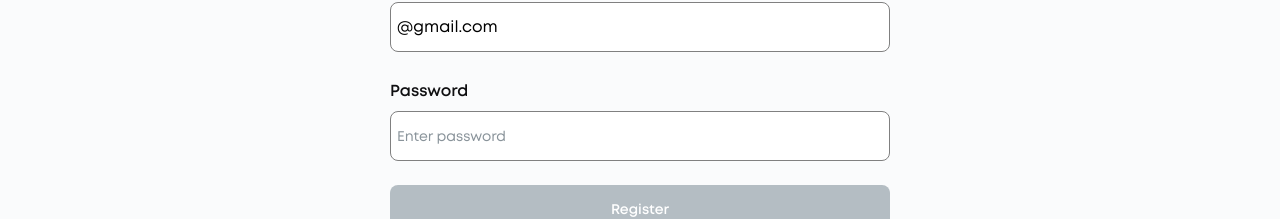
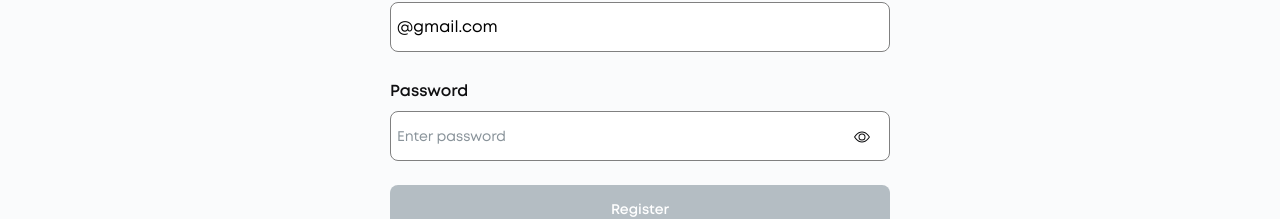
Before and after one commit to fe-may23-bugs-and-hugs/nice-gadgets-fe, a React (Create React App) app: page /auth/signUp in a window 1280 px wide. Shown: the part 319-538 px from the top of the page. Built offline with nearby package versions, Linux system fonts and the light colour scheme.

Commit message:
add password toggle

```diff
--- a/src/module/LoginPage/components/Form.styled.tsx
+++ b/src/module/LoginPage/components/Form.styled.tsx
@@ -46,6 +46,7 @@ export const InputWrapper = styled.div`
   display: flex;
   flex-direction: column;
   gap: 4px;
+  position: relative;
 `;
 
 export const SubmitButton = styled.button`
@@ -109,3 +110,29 @@ export const FormLink = styled(Link)`
     color: ${(props) => props.theme.colors.graySecondary};
   }
 `;
+
+export const ToggleButton = styled.button`
+  background-color: ${(props) => props.theme.colors.white};
+  position: absolute;
+  right: 14px;
+  bottom: 10px;
+
+  border: none;
+  cursor: pointer;
+
+  ${onTablet(`
+    right: 14px;
+    bottom: 15px;
+  `)}
+
+  &:hover svg use {
+    fill: ${(props) => props.theme.colors.graySecondary};
+  }
+`;
+
+export const IconWrapper = styled.div`
+  display: flex;
+  justify-content: center;
+  height: 16px;
+  width: 16px;
+`;
--- a/src/module/LoginPage/components/LoginForm/LoginForm.tsx
+++ b/src/module/LoginPage/components/LoginForm/LoginForm.tsx
@@ -1,5 +1,5 @@
 /*eslint-disable*/
-import React, { useContext } from 'react';
+import React, { useContext, useState } from 'react';
 import {
   SectionWrapper,
   Form,
@@ -9,13 +9,17 @@ import {
   Input,
   FormWrapper,
   FormLink,
+  ToggleButton,
+  IconWrapper,
 } from '../Form.styled';
 import { useForm } from 'react-hook-form';
 import { LoginTypes } from '../../../../types/Login';
 import { AuthContext } from '../../../../context/authContext';
 import { Navigate } from 'react-router-dom';
+import { Icon, IconSprite } from '../../../shared';
 
 export const LoginForm: React.FC = () => {
+  const [showPassword, setShowPassword] = useState(false);
   const { onSendLogin, isAuth, error, onResetErrors } = useContext(AuthContext);
   const {
     register,
@@ -43,6 +47,10 @@ export const LoginForm: React.FC = () => {
     onResetErrors();
   };
 
+  const handlePasswordToggle = () => {
+    setShowPassword(!showPassword);
+  };
+
   return (
     <SectionWrapper>
       <FormWrapper>
@@ -65,7 +73,7 @@ export const LoginForm: React.FC = () => {
           <InputWrapper>
             <Label htmlFor="password">Password</Label>
             <Input
-              type="password"
+              type={showPassword ? 'text' : 'password'}
               id="password"
               placeholder="Enter password"
               {...register('password', {
@@ -77,6 +85,16 @@ export const LoginForm: React.FC = () => {
               })}
               onChange={clearError}
             />
+            <ToggleButton onClick={handlePasswordToggle}>
+              <IconSprite />
+              <IconWrapper>
+                {showPassword ? (
+                  <Icon spriteName="eye-closed" />
+                ) : (
+                  <Icon spriteName="eye-open" />
+                )}
+              </IconWrapper>
+            </ToggleButton>
             {errors.password && (
               <span style={{ color: 'red' }}>{errors.password.message}</span>
             )}
@@ -85,7 +103,7 @@ export const LoginForm: React.FC = () => {
             Log In
           </SubmitButton>
         </Form>
-        <FormLink to="/signUp">Sign Up</FormLink>
+        <FormLink to="/auth/signUp">Sign Up</FormLink>
       </FormWrapper>
     </SectionWrapper>
   );
--- a/src/module/LoginPage/components/RegistrationForm/RegistrationForm.tsx
+++ b/src/module/LoginPage/components/RegistrationForm/RegistrationForm.tsx
@@ -1,21 +1,27 @@
 /*eslint-disable*/
 
-import React, { useContext } from 'react';
+import React, { useContext, useState } from 'react';
 import {
   Form,
+  FormLink,
   FormWrapper,
+  IconWrapper,
   Input,
   InputWrapper,
   Label,
   SectionWrapper,
   SubmitButton,
+  ToggleButton,
 } from '../Form.styled';
 import { useForm } from 'react-hook-form';
 import { RegisterData } from '../../../../types/Register';
 import { AuthContext } from '../../../../context';
 import { Navigate } from 'react-router-dom';
+import { Icon, IconSprite } from '../../../shared';
 
 export const RegistrationForm: React.FC = () => {
+  const [showPassword, setShowPassword] = useState(false);
+
   const { onRegisterUser, isAuth } = useContext(AuthContext);
   const {
     register,
@@ -39,6 +45,10 @@ export const RegistrationForm: React.FC = () => {
   if (isAuth) {
     return <Navigate to="/" />;
   }
+
+  const handlePasswordToggle = () => {
+    setShowPassword(!showPassword);
+  };
 
   console.log(errors);
 
@@ -87,11 +97,21 @@ export const RegistrationForm: React.FC = () => {
                   message: 'Password should be at least 4 characters long',
                 },
               })}
-              type="password"
+              type={showPassword ? 'text' : 'password'}
               id="password"
               placeholder="Enter password"
               required
             />
+            <ToggleButton onClick={handlePasswordToggle}>
+              <IconSprite />
+              <IconWrapper>
+                {showPassword ? (
+                  <Icon spriteName="eye-closed" />
+                ) : (
+                  <Icon spriteName="eye-open" />
+                )}
+              </IconWrapper>
+            </ToggleButton>
             {errors.password && (
               <span style={{ color: 'red' }}>{errors.password.message}</span>
             )}
@@ -100,6 +120,7 @@ export const RegistrationForm: React.FC = () => {
             Register
           </SubmitButton>
         </Form>
+        {/* <FormLink to="/auth/logIn">Log In</FormLink> */}
       </FormWrapper>
     </SectionWrapper>
   );
--- a/src/module/shared/Sprites/IconsSprite.js
+++ b/src/module/shared/Sprites/IconsSprite.js
@@ -131,6 +131,15 @@ export const IconSprite = () => {
         <symbol viewBox="0 0 16 16" id="moon">
           <path d="M6 .278a.768.768 0 0 1 .08.858 7.208 7.208 0 0 0-.878 3.46c0 4.021 3.278 7.277 7.318 7.277.527 0 1.04-.055 1.533-.16a.787.787 0 0 1 .81.316.733.733 0 0 1-.031.893A8.349 8.349 0 0 1 8.344 16C3.734 16 0 12.286 0 7.71 0 4.266 2.114 1.312 5.124.06A.752.752 0 0 1 6 .278zM4.858 1.311A7.269 7.269 0 0 0 1.025 7.71c0 4.02 3.279 7.276 7.319 7.276a7.316 7.316 0 0 0 5.205-2.162c-.337.042-.68.063-1.029.063-4.61 0-8.343-3.714-8.343-8.29 0-1.167.242-2.278.681-3.286z" />
         </symbol>
+        <symbol viewBox="0 0 16 16" id="eye-open">
+          <path d="M16 8s-3-5.5-8-5.5S0 8 0 8s3 5.5 8 5.5S16 8 16 8zM1.173 8a13.133 13.133 0 0 1 1.66-2.043C4.12 4.668 5.88 3.5 8 3.5c2.12 0 3.879 1.168 5.168 2.457A13.133 13.133 0 0 1 14.828 8c-.058.087-.122.183-.195.288-.335.48-.83 1.12-1.465 1.755C11.879 11.332 10.119 12.5 8 12.5c-2.12 0-3.879-1.168-5.168-2.457A13.134 13.134 0 0 1 1.172 8z" />
+          <path d="M8 5.5a2.5 2.5 0 1 0 0 5 2.5 2.5 0 0 0 0-5zM4.5 8a3.5 3.5 0 1 1 7 0 3.5 3.5 0 0 1-7 0z" />
+        </symbol>
+        <symbol viewBox="0 0 16 16" id="eye-closed">
+          <path d="M13.359 11.238C15.06 9.72 16 8 16 8s-3-5.5-8-5.5a7.028 7.028 0 0 0-2.79.588l.77.771A5.944 5.944 0 0 1 8 3.5c2.12 0 3.879 1.168 5.168 2.457A13.134 13.134 0 0 1 14.828 8c-.058.087-.122.183-.195.288-.335.48-.83 1.12-1.465 1.755-.165.165-.337.328-.517.486l.708.709z" />
+          <path d="M11.297 9.176a3.5 3.5 0 0 0-4.474-4.474l.823.823a2.5 2.5 0 0 1 2.829 2.829l.822.822zm-2.943 1.299.822.822a3.5 3.5 0 0 1-4.474-4.474l.823.823a2.5 2.5 0 0 0 2.829 2.829z" />
+          <path d="M3.35 5.47c-.18.16-.353.322-.518.487A13.134 13.134 0 0 0 1.172 8l.195.288c.335.48.83 1.12 1.465 1.755C4.121 11.332 5.881 12.5 8 12.5c.716 0 1.39-.133 2.02-.36l.77.772A7.029 7.029 0 0 1 8 13.5C3 13.5 0 8 0 8s.939-1.721 2.641-3.238l.708.709zm10.296 8.884-12-12 .708-.708 12 12-.708.708z" />
+        </symbol>
         <symbol viewBox="0 0 15.668 14.853" id="account">
           <g
             id="Dribbble-Light-Preview"
```
Also changed, not shown: src/module/CartPage/CartPage.styled.tsx (+8 -10 lines).
